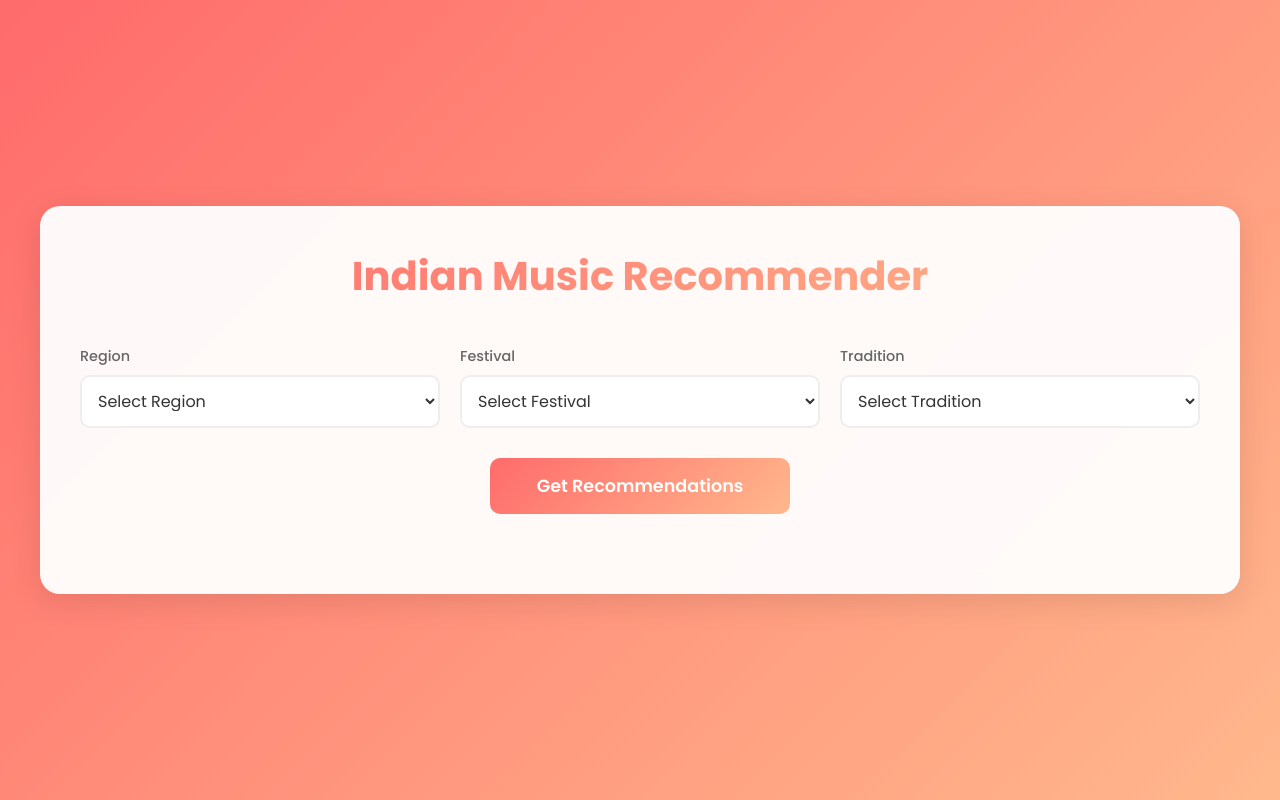
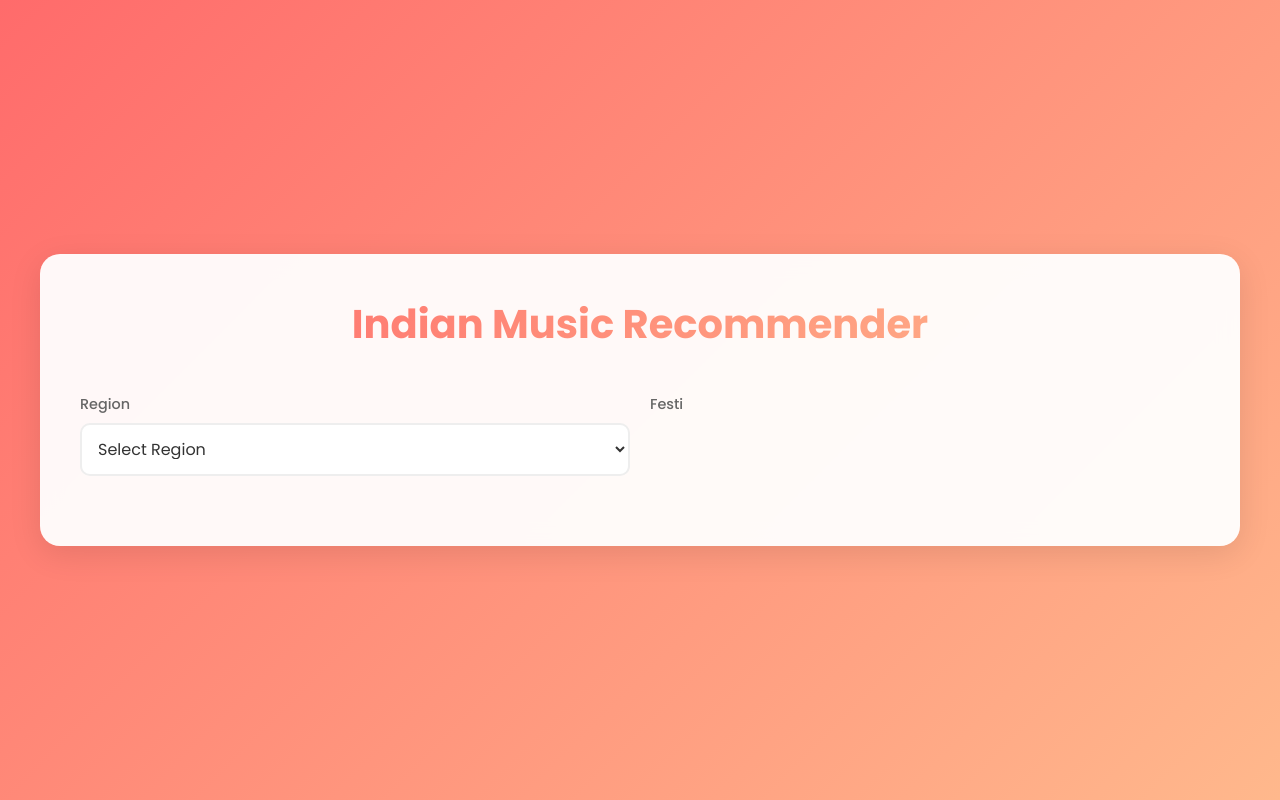
Before and after one commit to Rohan143-mp/Indian-Music-Recommendation-System-Using-Ai-ML, a Flask app: page / in a window 1280 px wide. Run offline with Flask 3, Linux system fonts and the light colour scheme; parts of the project's set-up code (start-up, migrations or seed data) failed here and were passed over.

Commit message:
Update index.html

```diff
--- a/templates/index.html
+++ b/templates/index.html
@@ -25,94 +25,4 @@
                 </div>
 
                 <div class="select-wrapper">
-                    <label for="festival">Festival</label>
-                    <select id="festival" class="custom-select">
-                        <option value="" disabled selected>Select Festival</option>
-                        <option value="diwali">Diwali</option>
-                        <option value="holi">Holi</option>
-                        <option value="navratri">Navratri</option>
-                        <option value="durga-puja">Durga Puja</option>
-                        <option value="onam">Onam</option>
-                    </select>
-                </div>
-
-                <div class="select-wrapper">
-                    <label for="tradition">Tradition</label>
-                    <select id="tradition" class="custom-select">
-                        <option value="" disabled selected>Select Tradition</option>
-                        <option value="classical">Classical</option>
-                        <option value="folk">Folk</option>
-                        <option value="bhajan">Bhajan</option>
-                        <option value="qawwali">Qawwali</option>
-                        <option value="tribal">Tribal</option>
-                    </select>
-                </div>
-            </div>
-
-            <button class="recommend-btn">Get Recommendations</button>
-
-            <div class="results">
-                <!-- Recommendations will be dynamically inserted here -->
-            </div>
-        </div>
-    </div>
-
-    <script>
-        document.addEventListener('DOMContentLoaded', function() {
-            const recommendBtn = document.querySelector('.recommend-btn');
-            const resultsContainer = document.querySelector('.results');
-
-            recommendBtn.addEventListener('click', function() {
-                const region = document.getElementById('region').value;
-                const festival = document.getElementById('festival').value;
-                const tradition = document.getElementById('tradition').value;
-
-                // Show loading state
-                resultsContainer.innerHTML = '<p>Loading recommendations...</p>';
-
-                // Fetch recommendations from the server
-                fetch('/recommend', {
-                    method: 'POST',
-                    headers: {
-                        'Content-Type': 'application/json',
-                    },
-                    body: JSON.stringify({ region, festival, tradition }),
-                })
-                .then(response => response.json())
-                .then(data => {
-                    // Clear previous results
-                    resultsContainer.innerHTML = '';
-
-                    if (data.length === 0) {
-                        resultsContainer.innerHTML = '<p>No recommendations found. Try different criteria.</p>';
-                        return;
-                    }
-
-                    // Display new recommendations
-                    data.forEach(song => {
-                        const card = document.createElement('div');
-                        card.className = 'music-card';
-                        card.innerHTML = `
-                            <div class="music-info">
-                                <h3>${song['Song Name']}</h3>
-                                <p>${song['Author']}</p>
-                                <div class="tags">
-                                    <span class="tag">${song['Region']}</span>
-                                    <span class="tag">${song['Festival']}</span>
-                                    <span class="tag">${song['Tradition']}</span>
-                                </div>
-                                <a href="${song['URL']}" target="_blank" class="listen-btn">Listen</a>
-                            </div>
-                        `;
-                        resultsContainer.appendChild(card);
-                    });
-                })
-                .catch(error => {
-                    console.error('Error:', error);
-                    resultsContainer.innerHTML = '<p>An error occurred while fetching recommendations. Please try again.</p>';
-                });
-            });
-        });
-    </script>
-</body>
-</html>
+                    <label for="festival">Festi
```
